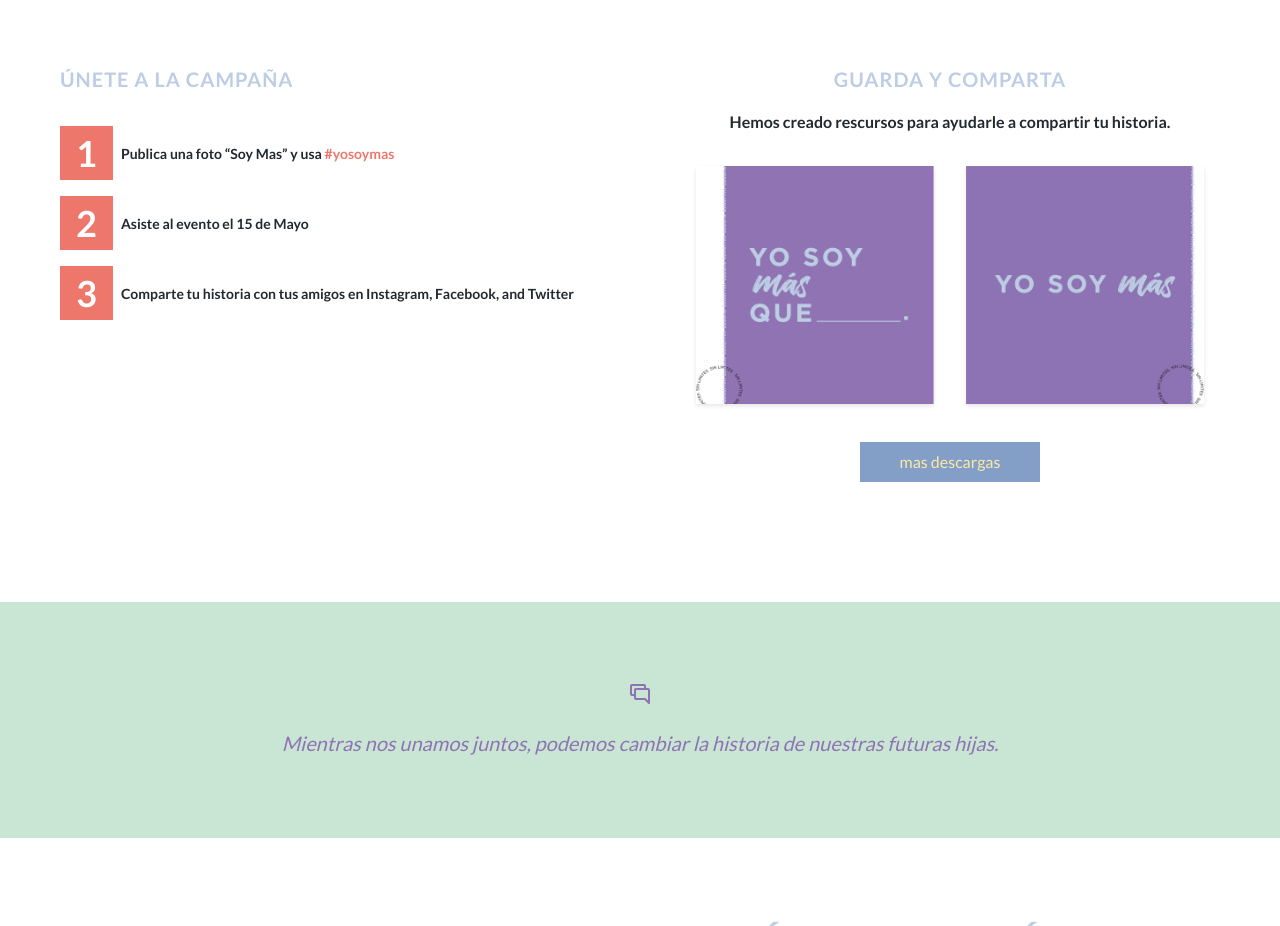
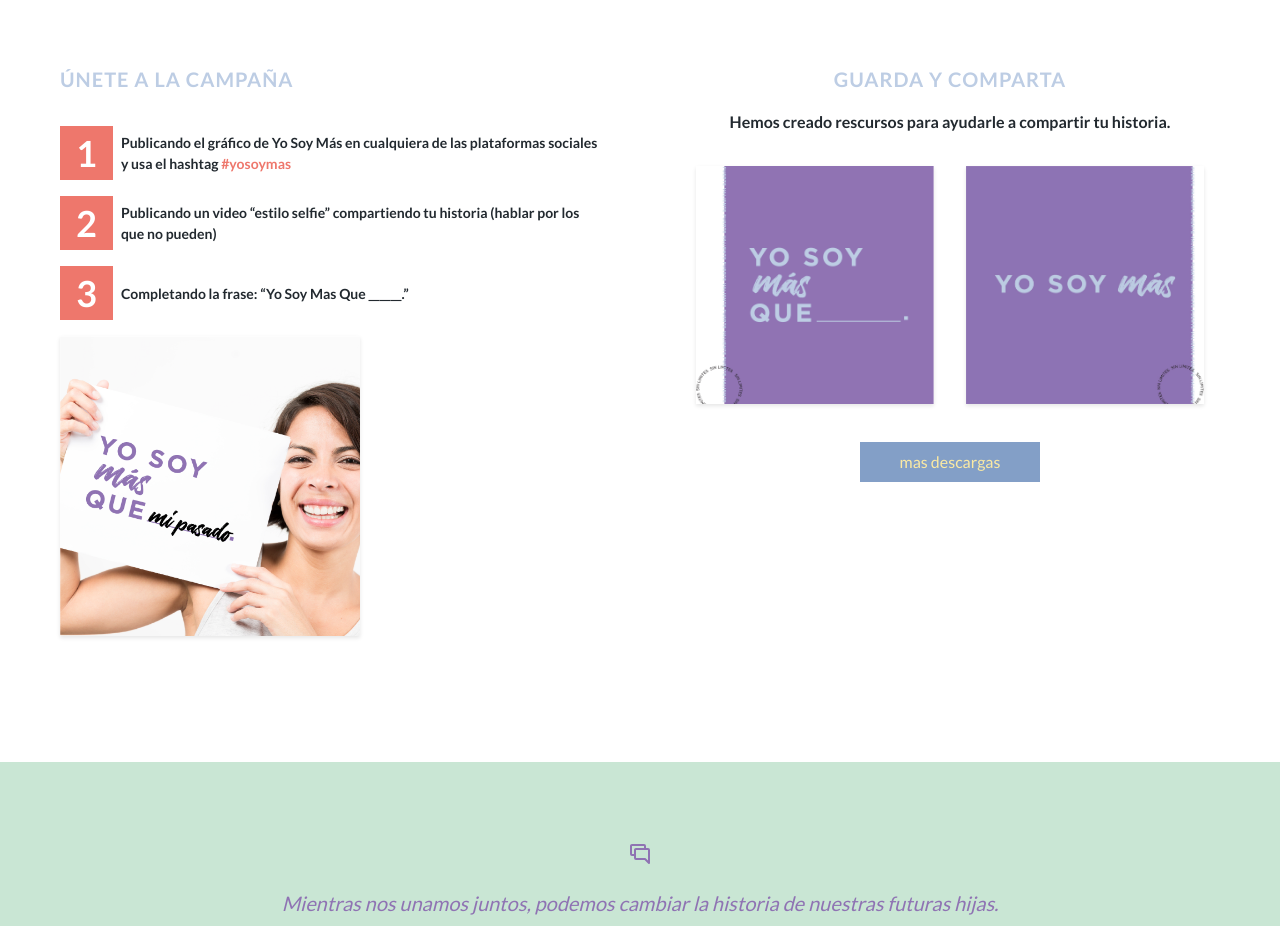
Before and after one commit to missions-me/yosoymas, a website: page build_production/index.html in a window 1280 px wide. Shown: the part 2960-3886 px from the top of the page. Drawn offline with Linux system fonts and the light colour scheme.

Commit message:
update campaign steps

```diff
--- a/build_production/index.html
+++ b/build_production/index.html
@@ -153,20 +153,21 @@ Es hora de que las mujeres del Perú sean protegidas, empoderadas y elevadas.
             <h2 class="text-xl uppercase tracking-wide font-extrabold text-light-blue text-center md:text-left mb-8">
                 Únete a La Campaña
             </h2>
-            <ol class="list-reset font-bold">
+            <ol class="list-reset font-bold mb-4">
                 <li class="flex items-center mb-4">
                     <div class="px-4 bg-orange text-white text-4xl font-extrabold mr-2">1</div>
-                    <div class="text-sm">Publica una foto “Soy Mas” y usa <span class="text-orange">#yosoymas</span></div>
+                    <div class="text-sm">Publicando el gráfico de Yo Soy Más en cualquiera de las plataformas sociales y usa el hashtag <span class="text-orange">#yosoymas</span></div>
                 </li>
                  <li class="flex items-center mb-4">
                     <div class="px-4 bg-orange text-white text-4xl font-extrabold mr-2">2</div>
-                    <div class="text-sm">Asiste al evento el 15 de Mayo</div>
+                    <div class="text-sm">Publicando un video “estilo selfie” compartiendo tu historia (hablar por los que no pueden)</div>
                 </li>
                  <li class="flex items-center">
                     <div class="px-4 bg-orange text-white text-4xl font-extrabold mr-2">3</div>
-                    <div class="text-sm">Comparte tu historia con tus amigos en Instagram, Facebook, and Twitter</div>
+                    <div class="text-sm">Completando la frase: “Yo Soy Mas Que ______.”</div>
                 </li>
             </ol>
+            <img src="/assets/images/ysmq-example.jpg" width="300" class="shadow" />
         </div>
         <div class="md:p-10 w-full md:w-1/2 text-center">
             <h3 class="text-xl uppercase tracking-wide font-extrabold text-light-blue text-center mb-4">Guarda y Comparta</h3>
```
Also changed, not shown: build_production/assets/images/ysmq-example.jpg (added), source/assets/images/ysmq-example.jpg (added), 1 other file.
